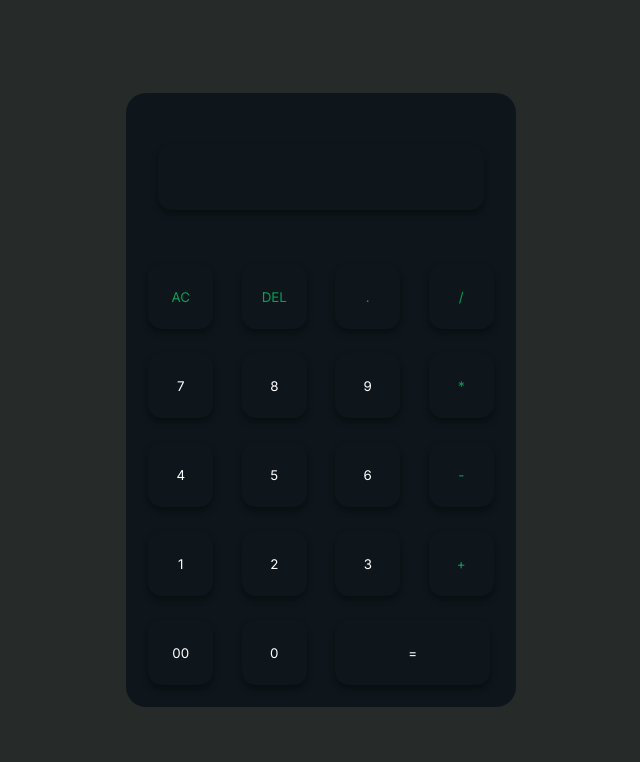
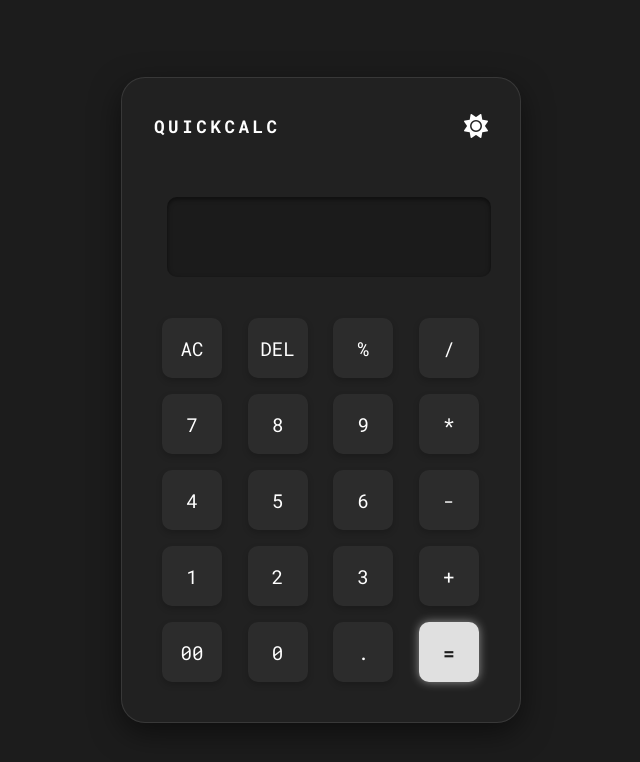
Before and after one commit to gautamsonpitale17/BuildIn30Days, a plain HTML site: page QuickCalc/index.html in a window 1280 px wide. Shown: the whole page, without its empty margins (319-959 px from the left). Drawn offline with Linux system fonts and the light colour scheme.

Commit message:
Update QuickCalc: improved efficiency, updated UI, added dark/light theme toggle, updated screenshots

```diff
--- a/QuickCalc/index.html
+++ b/QuickCalc/index.html
@@ -3,48 +3,70 @@
 <head>
     <meta charset="UTF-8">
     <meta name="viewport" content="width=device-width, initial-scale=1.0">
-    <title>QuickCalc (Project 1/30)</title>
+    <title>QuickCalc</title>
+
+    <link rel="stylesheet" href="https://fonts.googleapis.com/css2?family=Roboto+Mono:wght@400;700&display=swap">
+
+    <link rel="stylesheet" href="https://cdnjs.cloudflare.com/ajax/libs/font-awesome/6.0.0-beta3/css/all.min.css">
+
     <link rel="stylesheet" href="style.css">
 </head>
-<body>
+<body class="dark-theme">
+
     <div class="container">
+
+        <div id="status-bar">
+            <h1 id="project-name">QUICKCALC</h1>
+
+            <button id="theme-toggle">
+                <i class="fas fa-sun"></i>
+            </button>
+        </div>
+
         <div class="calculator">
             <form class="buttons">
                 <div class="display">
-                    <input type="text" name="display">
+                    <input type="text" name="display" readonly>
                 </div>
+
                 <div>
-                   <input type="button" value="AC" onclick="clearDisplay()" class="operator">
-                    <input type="button" value="DEL" onclick="deleteLast()" class="operator">
-                    <input type="button" value="." onclick="appendValue('.')" class="operator">
-                    <input type="button" value="/" onclick="appendValue('/')" class="operator">
+                   <input type="button" value="AC" data-type="clear" class="operator control-btn">
+                   <input type="button" value="DEL" data-type="delete" class="operator control-btn">
+                   <input type="button" value="%" data-type="operator" class="operator control-btn">
+                   <input type="button" value="/" data-type="operator" class="operator">
                 </div>
+
                 <div>
-                    <input type="button" value="7" onclick="appendValue('7')">
-                    <input type="button" value="8" onclick="appendValue('8')">
-                    <input type="button" value="9" onclick="appendValue('9')">
-                    <input type="button" value="*" onclick="appendValue('*')" class="operator">
+                    <input type="button" value="7" data-type="number">
+                    <input type="button" value="8" data-type="number">
+                    <input type="button" value="9" data-type="number">
+                    <input type="button" value="*" data-type="operator" class="operator">
                 </div>
+
                 <div>
-                    <input type="button" value="4" onclick="appendValue('4')">
-                    <input type="button" value="5" onclick="appendValue('5')">
-                    <input type="button" value="6" onclick="appendValue('6')">
-                    <input type="button" value="-" onclick="appendValue('-')" class="operator">
+                    <input type="button" value="4" data-type="number">
+                    <input type="button" value="5" data-type="number">
+                    <input type="button" value="6" data-type="number">
+                    <input type="button" value="-" data-type="operator" class="operator">
                 </div>
+
                 <div>
-                    <input type="button" value="1" onclick="appendValue('1')">
-                    <input type="button" value="2" onclick="appendValue('2')">
-                    <input type="button" value="3" onclick="appendValue('3')">
-                    <input type="button" value="+" onclick="appendValue('+')" class="operator">
+                    <input type="button" value="1" data-type="number">
+                    <input type="button" value="2" data-type="number">
+                    <input type="button" value="3" data-type="number">
+                    <input type="button" value="+" data-type="operator" class="operator">
                 </div>
+
                 <div>
-                    <input type="button" value="00" onclick="appendValue('00')">
-                    <input type="button" value="0" onclick="appendValue('0')">
-                    <input type="button" value="=" class="equal" onclick="calculate()" class="operator">
+                    <input type="button" value="00" data-type="number">
+                    <input type="button" value="0" data-type="number">
+                    <input type="button" value="." data-type="decimal" class="operator control-btn">
+                    <input type="button" value="=" data-type="equals" class="equal operator">
                 </div>
             </form>
         </div>
     </div>
+
     <script src="script.js"></script>
 </body>
 </html>
--- a/QuickCalc/script.js
+++ b/QuickCalc/script.js
@@ -1,8 +1,44 @@
-// Display
+document.addEventListener('DOMContentLoaded', () => {
+    const body = document.body;
+    const themeToggle = document.getElementById('theme-toggle');
     const display = document.querySelector('.display input');
+    const calculatorForm = document.querySelector('.calculator form');
+    const buttons = calculatorForm.querySelectorAll('input[type="button"]');
 
-// Calculator Functions
+
+    const DARK_THEME = 'dark-theme';
+    const LIGHT_THEME = 'light-theme';
+    const THEME_STORAGE_KEY = 'quickcalc-theme';
+
+    function applyTheme(themeName) {
+        body.classList.remove(DARK_THEME, LIGHT_THEME);
+        body.classList.add(themeName);
+        localStorage.setItem(THEME_STORAGE_KEY, themeName);
+
+        const icon = themeToggle.querySelector('i');
+        if (icon) {
+            icon.className = themeName === DARK_THEME ? 'fas fa-sun' : 'fas fa-moon';
+        }
+    }
+
+    function initializeTheme() {
+        const storedTheme = localStorage.getItem(THEME_STORAGE_KEY);
+        const initialTheme = storedTheme || DARK_THEME;
+        applyTheme(initialTheme);
+    }
+
+    themeToggle.addEventListener('click', () => {
+        const currentTheme = body.classList.contains(DARK_THEME) ? DARK_THEME : LIGHT_THEME;
+        const newTheme = currentTheme === DARK_THEME ? LIGHT_THEME : DARK_THEME;
+        applyTheme(newTheme);
+    });
+
+
     function appendValue(val) {
+        const lastChar = display.value.slice(-1);
+        if (['+', '-', '*', '/', '.'].includes(val) && ['+', '-', '*', '/', '.'].includes(lastChar)) {
+            return;
+        }
         display.value += val;
     }
 
@@ -16,39 +52,59 @@ function deleteLast() {
 
     function calculate() {
         try {
-    display.value = eval(display.value) || '';
-  } catch {
+            let result = eval(display.value.replace(/%/g, '/100'));
+
+            if (result.toString().includes('.')) {
+                result = parseFloat(result.toFixed(10));
+            }
+
+            display.value = result;
+        } catch (e) {
             display.value = 'Error';
             setTimeout(() => (display.value = ''), 1000);
         }
     }
 
-// Keyboard Support
-const buttons = document.querySelectorAll('.calculator input');
+    calculatorForm.addEventListener('click', (event) => {
+        const button = event.target;
+        if (button.tagName === 'INPUT' && button.type === 'button') {
+            const value = button.value;
+            const dataType = button.getAttribute('data-type');
+
+            if (dataType === 'number' || dataType === 'decimal' || dataType === 'operator') {
+                appendValue(value);
+            } else if (dataType === 'clear') {
+                clearDisplay();
+            } else if (dataType === 'delete') {
+                deleteLast();
+            } else if (dataType === 'equals') {
+                calculate();
+            }
+        }
+    });
+
 
     document.addEventListener('keydown', (event) => {
         const key = event.key;
 
         buttons.forEach(button => {
-    if (button.value === key || (key === 'Enter' && button.value === '=')) {
+            if (button.value === key || (key === 'Enter' && button.value === '=') || (key === 'c' && button.value === 'AC') || (key === 'Backspace' && button.value === 'DEL')) {
                 button.classList.add('active');
                 setTimeout(() => button.classList.remove('active'), 100);
             }
         });
 
-  // Handle key input
-
-  if (!isNaN(key)) {
+        if (!isNaN(key) || ['+', '-', '*', '/', '.'].includes(key)) {
             appendValue(key);
-  } else if (key === '.') {
-    appendValue('.');
-  } else if (['+', '-', '*', '/'].includes(key)) {
-    appendValue(key);
-  } else if (key === 'Enter') {
+        } else if (key === 'Enter' || key === '=') {
+            event.preventDefault();
             calculate();
         } else if (key === 'Backspace') {
             deleteLast();
-  } else if (key.toLowerCase() === 'c') {
+        } else if (key.toLowerCase() === 'c' || key.toLowerCase() === 'a') {
             clearDisplay();
         }
     });
+
+    initializeTheme();
+});
--- a/QuickCalc/style.css
+++ b/QuickCalc/style.css
@@ -1,79 +1,172 @@
-@import url('https://fonts.googleapis.com/css2?family=Inter:ital,opsz,wght@0,14..32,100..900;1,14..32,100..900&display=swap');
+@import url('https://fonts.googleapis.com/css2?family=Roboto+Mono:wght@400;700&display=swap');
 
-/* Global Styles */
-
-*{
+* {
+    margin: 0;
     padding: 0;
-    margin: 0;
     box-sizing: border-box;
-    font-family: "Inter", sans-serif;
+    font-family: 'Roboto Mono', monospace;
 }
 
-/* Container  */
-
-.container{
-    width: 100%;
-    height: 100vh;
-    background: #262b2a;
+body {
     display: flex;
+    justify-content: center;
     align-items: center;
-    justify-content: center;
+    min-height: 100vh;
+    transition: background 0.4s, color 0.4s;
 }
 
-/* Calculator Box */
-
-.calculator{
-    background: #0e161b;
-    border-radius: 20px;
-    padding:10px;
+.dark-theme {
+    background: #1C1C1C;
+    color: #AFAFAF;
 }
 
-/* Buttons  */
+.light-theme {
+    background: #FFFFFF;
+    color: #555555;
+}
 
-.calculator form input{
-    margin: 12px;
-    width: 65px;
-    height: 65px;
+.container {
+    width: 95%;
+    max-width: 400px;
+    padding: 2rem;
+    border-radius: 1.5rem;
+    backdrop-filter: blur(8px);
+
+    background: rgba(35, 35, 35, 0.9);
+    border: 1px solid rgba(255, 255, 255, 0.1);
+    box-shadow: 0 10px 30px rgba(0, 0, 0, 0.5);
+
+    display: flex;
+    flex-direction: column;
+    align-items: center;
+    gap: 1.5rem;
+    transition: all 0.4s;
+}
+
+.light-theme .container {
+    background: rgba(255, 255, 255, 0.9);
+    border: 1px solid rgba(0, 0, 0, 0.1);
+    box-shadow: 0 10px 30px rgba(0, 0, 0, 0.1);
+}
+
+#status-bar {
+    width: 100%;
+    display: flex;
+    justify-content: space-between;
+    align-items: center;
+    margin-bottom: 0.5rem;
+}
+
+#project-name {
+    font-size: 1.1rem;
+    font-weight: 700;
+    letter-spacing: 0.2em;
+    text-transform: uppercase;
+    transition: color 0.4s;
+}
+
+.dark-theme #project-name {
+    color: #FFFFFF;
+}
+
+.light-theme #project-name {
+    color: #000000;
+}
+
+#theme-toggle {
+    background: none;
+    border: none;
+    font-size: 1.5rem;
+    cursor: pointer;
+    transition: transform 0.2s, color 0.4s;
+}
+
+.dark-theme #theme-toggle { color: #FFFFFF; }
+.light-theme #theme-toggle { color: #000000; }
+
+
+.calculator {
+    background: none;
+    border-radius: 0;
+    padding: 0;
+    width: 100%;
+}
+
+.calculator form input {
+    margin: 8px;
+    width: 60px;
+    height: 60px;
     border: 0;
     outline: 0;
-    border-radius: 14px;
-    box-shadow: 0 4px 6px rgba(0, 0, 0, 0.4);
-    background: transparent;
-    color: #fff;
+    border-radius: 10px;
+
+    background: rgba(255, 255, 255, 0.05);
+    box-shadow: 0 3px 6px rgba(0, 0, 0, 0.2);
+
+    font-size: 1.2rem;
+    font-weight: 400;
     cursor: pointer;
+    transition: all 0.3s;
 }
 
-/* Display Container */
-
-form .display{
-    display: flex;
-    justify-content: flex-end;
-    margin: 30px 10px;
+.light-theme .calculator form input {
+    background: rgba(0, 0, 0, 0.05);
+    color: #000;
+    box-shadow: 0 3px 6px rgba(0, 0, 0, 0.1);
 }
 
-/* Display Input */
+.dark-theme .calculator form input {
+    color: #fff;
+}
 
-form .display input{
+form .display {
+    margin: 15px 5px 25px;
+}
+
+form .display input {
     text-align: right;
     flex: 1;
-    font-size: 50px;
-    padding: 10px;
+    font-size: 3rem;
+    padding: 0 15px;
+    height: 80px;
+    width: 100%;
+    border-radius: 10px;
+    background: rgba(0, 0, 0, 0.2);
+    color: #fff;
+    box-shadow: inset 0 2px 5px rgba(0, 0, 0, 0.5);
+}
+.light-theme form .display input {
+    background: rgba(0, 0, 0, 0.05);
+    color: #000;
+    box-shadow: inset 0 2px 5px rgba(0, 0, 0, 0.1);
 }
 
-/* Equal Button */
-
-form input.equal{
-    width: 155px;
+form input.operator {
+    color: #00FFFF;
+}
+.light-theme form input.operator {
+    color: #008888;
 }
 
-/* Operator Buttons */
-
-form input.operator{
-    color: #0a9f57;
+form input.equal {
+    width: 60px;
+    border-radius: 10px;
+    font-weight: 700;
 }
 
-/* Active Button Effect for keyboard support */
+.dark-theme form input.equal {
+    background: #E0E0E0;
+    color: #1C1C1C;
+    box-shadow: 0 0 10px rgba(255, 255, 255, 0.5);
+}
+
+.light-theme form input.equal {
+    background: #000000;
+    color: #FFFFFF;
+    box-shadow: 0 0 10px rgba(0, 0, 0, 0.4);
+}
 
 input.active {
-  background: rgba(255,255,255,0.2);
+    filter: brightness(1.3);
+    transform: scale(0.95);
 }
```
Also changed, not shown: QuickCalc/screenshot.png (deleted), QuickCalc/screenshotDarkTheme.png (added), QuickCalc/screenshotLightTheme.png (added), 1 other file. Lines whose indentation alone changed are shown as unchanged.
